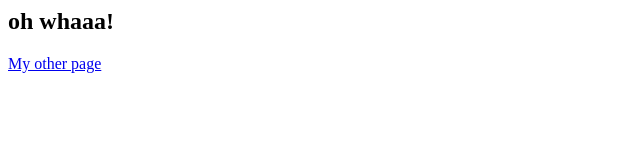
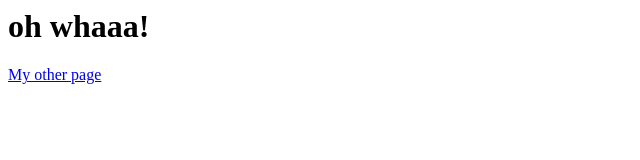
Before and after one commit to Ajay20062/ab, a plain HTML site: page me.html in a window 1280 px wide. Shown: the whole page, without its empty margins (0-640 px from the left). Drawn offline with Linux system fonts and the light colour scheme.

Commit message:
1 file modified

```diff
--- a/me.html
+++ b/me.html
@@ -1,9 +1,8 @@
 <html>
   <head>
-    <link rel="stylesheet" type="text/css" href="index.html">
-  </head>
+   </head>
   <body>
-    <h2>oh whaaa!</h2>
+    <h1>oh whaaa!</h1>
     <a href="/https://www.youtube.com/watch?v=_UWrpL3cjFo">My other page</a>
   </body>
 </html>
```
